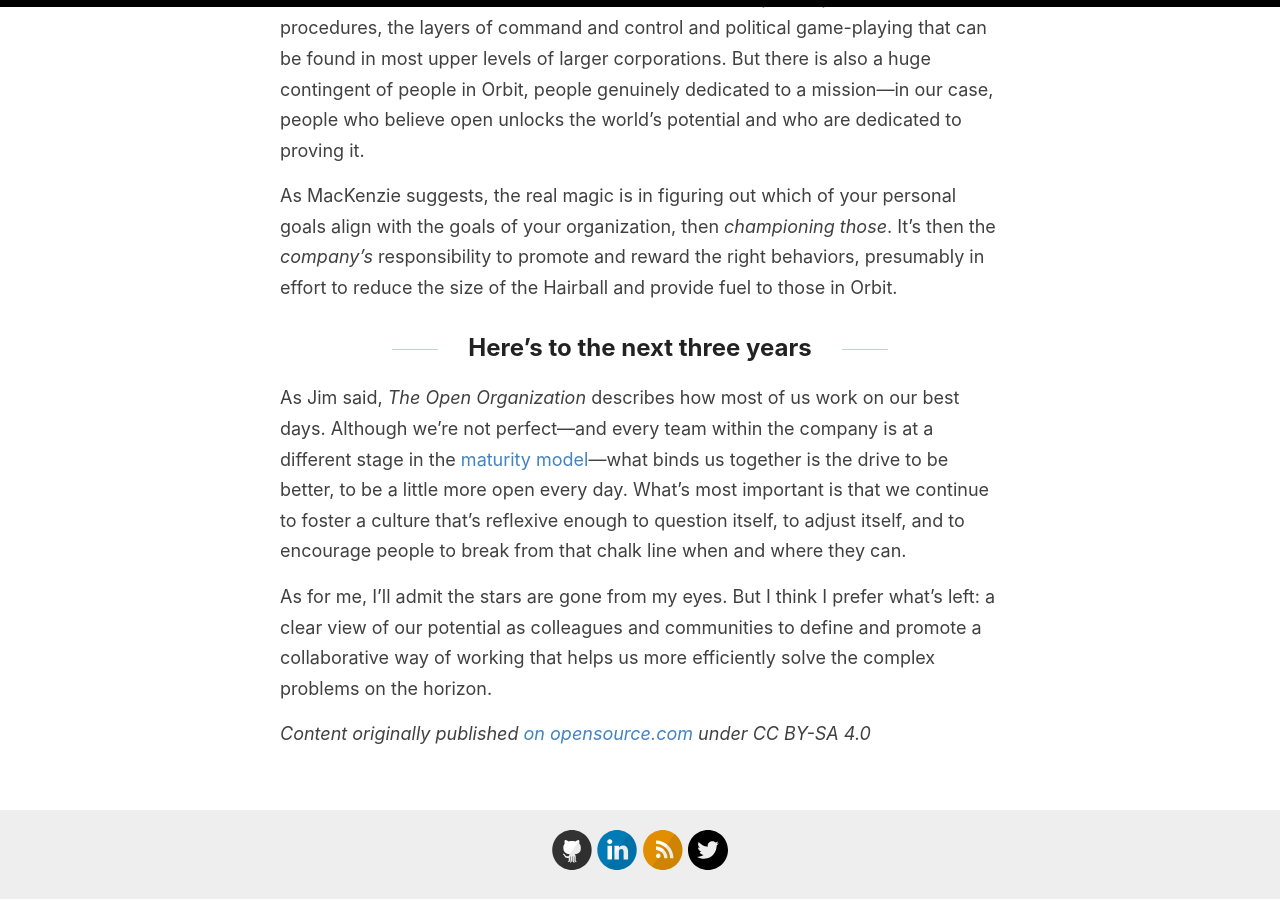
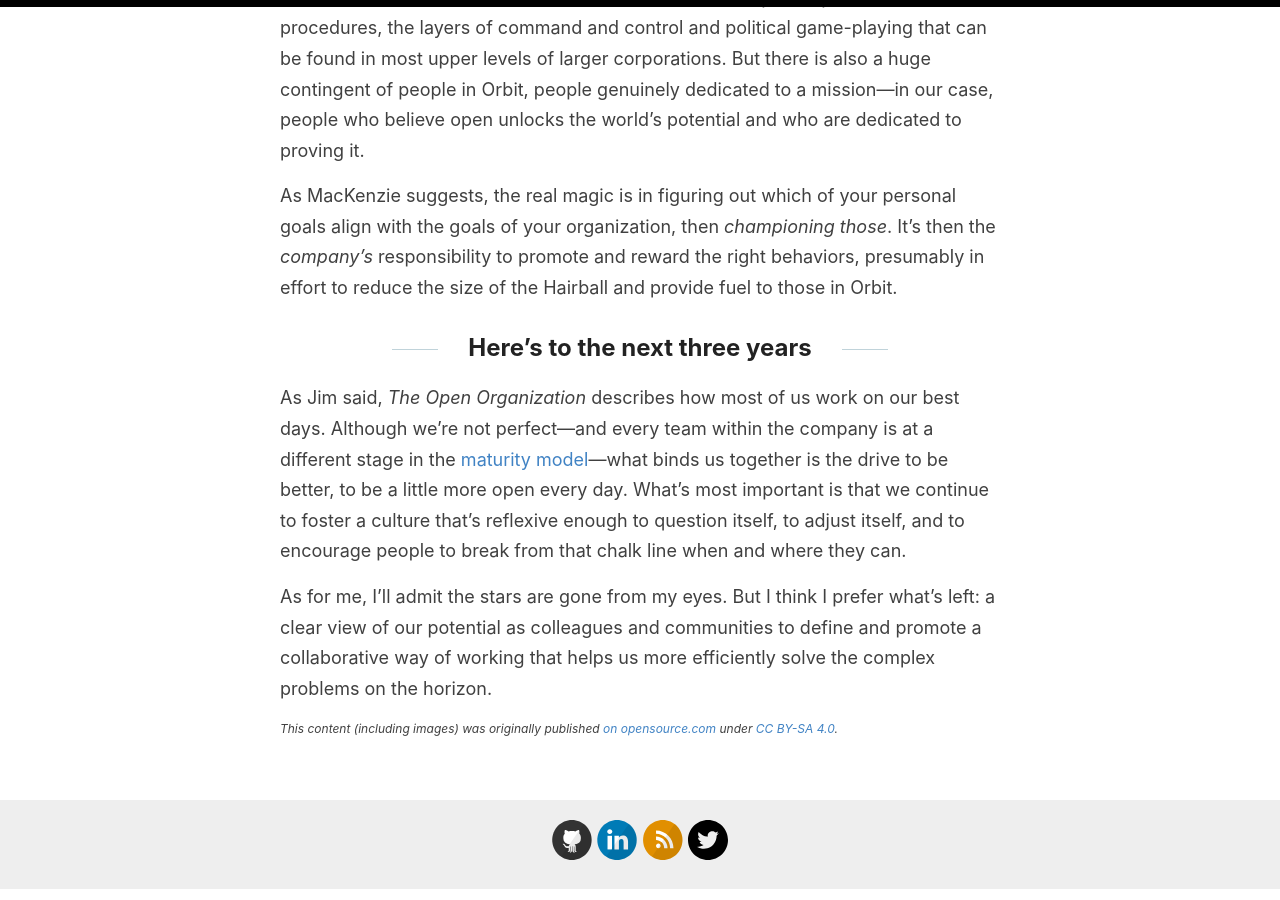
Before and after one commit to amatlack/amatlack.github.io, a Jekyll site: the page built from _posts/2018-06-06-limits-of-open-steward.md, in a window 1280 px wide and 900 px high, scrolled down 3682 px. Built offline with Jekyll 4.4.1, drawn with Linux system fonts in a browser that asks for light colours.

Commit message:
updating license footer

```diff
--- a/_posts/2018-06-06-limits-of-open-steward.md
+++ b/_posts/2018-06-06-limits-of-open-steward.md
@@ -52,4 +52,6 @@ As Jim said, _The Open Organization_ describes how most of us work on our best d
 
 As for me, I'll admit the stars are gone from my eyes. But I think I prefer what's left: a clear view of our potential as colleagues and communities to define and promote a collaborative way of working that helps us more efficiently solve the complex problems on the horizon.
 
-_Content originally published [on opensource.com](https://opensource.com/open-organization/18/6/limits-of-open-steward) under CC BY-SA 4.0_
+<div class="license_footer">
+  <p>This content (including images) was originally published <a href="https://opensource.com/open-organization/18/6/limits-of-open-steward">on opensource.com</a> under <a href="https://creativecommons.org/licenses/by-sa/4.0/">CC BY-SA 4.0</a>.</p>
+</div>
```
